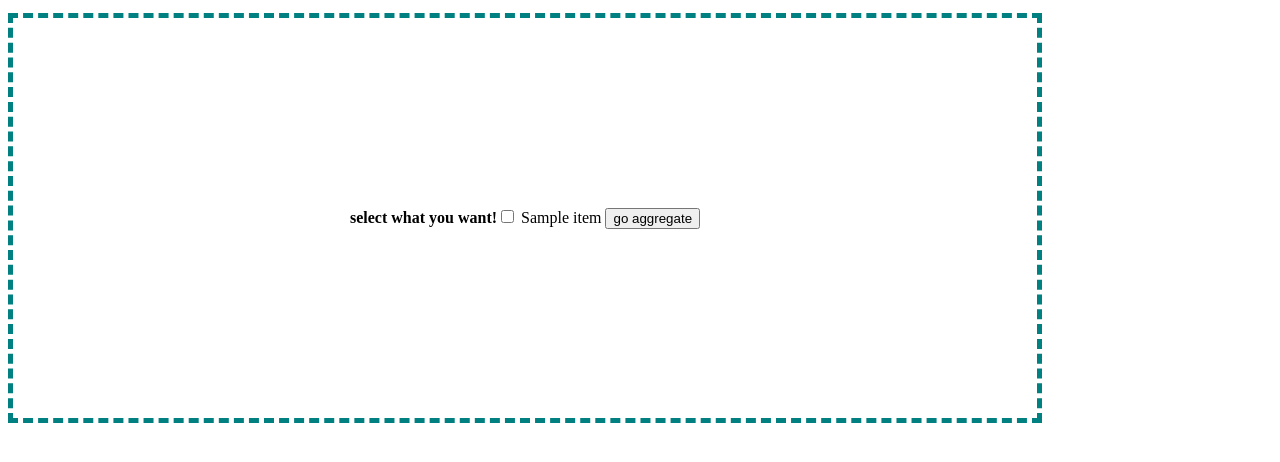
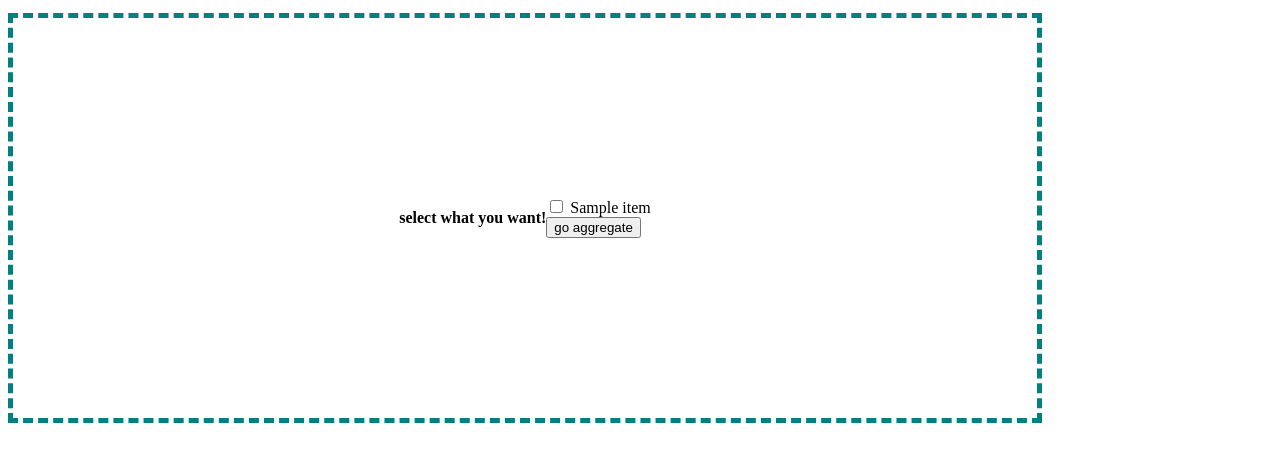
Before and after one commit to dotoryeee/py_scrapper, a Flask app: template challenge/templates/home.html in a window 1280 px wide. Shown: the part 142-604 px from the top of the page. Run offline with Flask 2, Linux system fonts and the light colour scheme; the template is opened without the code that fills it: most values are stand-ins (such as "Sample title", 1, 10 or a date in 2020).

Commit message:
Update home.html

```diff
--- a/challenge/templates/home.html
+++ b/challenge/templates/home.html
@@ -18,7 +18,9 @@
             border: 5px teal dashed;
         }
 
-        .body__selects {
+        .body__selects,
+        .body__box--title,
+        .body__box--btn {
             display: block;
         }
 
@@ -33,7 +35,7 @@
 </div>
 <div class="body__box--list">
     <div>
-        <h4>select what you want!</h4>
+        <h4 class="body__box--title">select what you want!</h4>
     </div>
     <div>
         <form class="body__selects" action="/read" method="get">
@@ -42,7 +44,7 @@
                 <input type="checkbox" name="{{ item }}" value="on">
                 <label id="{{ item }}">{{ item }}  </label>
             {% endfor %}
-            <input type="submit" value="go aggregate">
+            <input class="body__box--btn" type="submit" value="go aggregate">
         </form>
     </div>
 </div>
```
